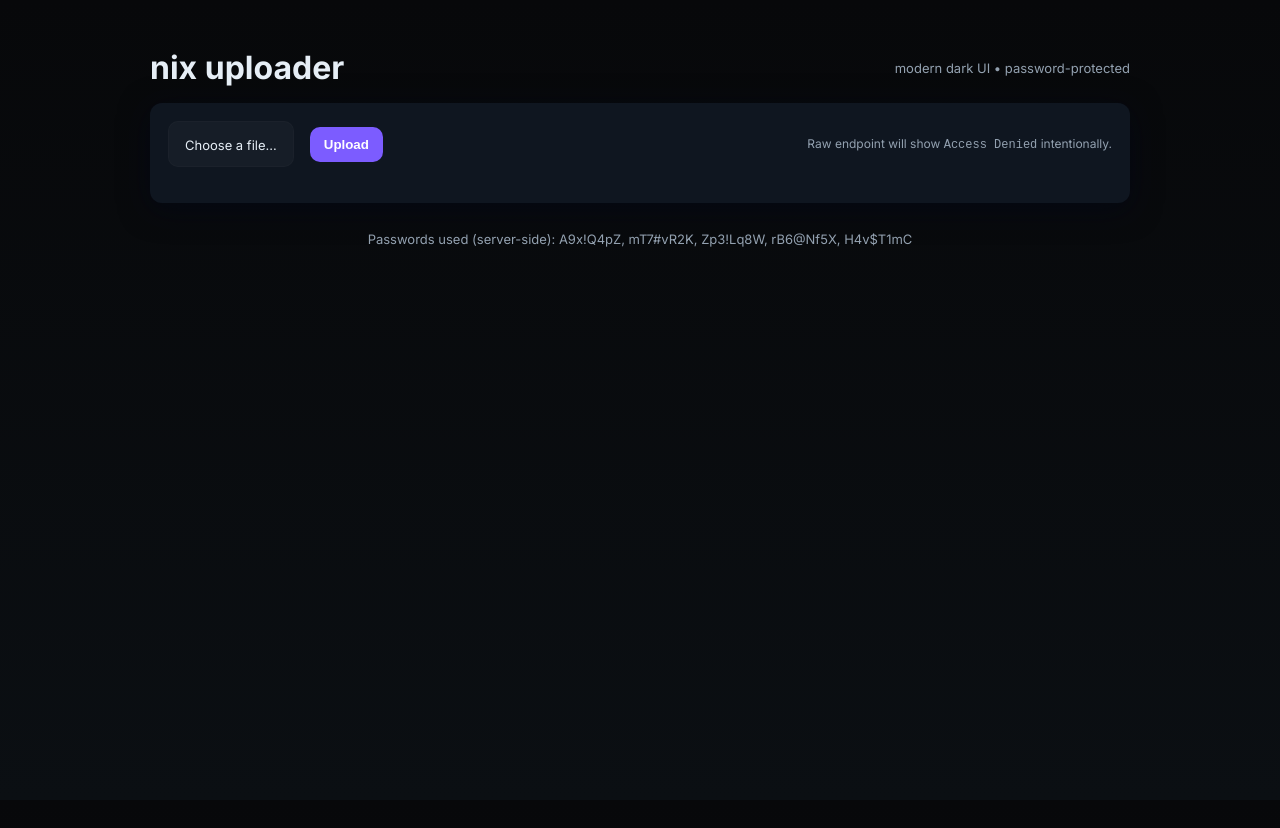
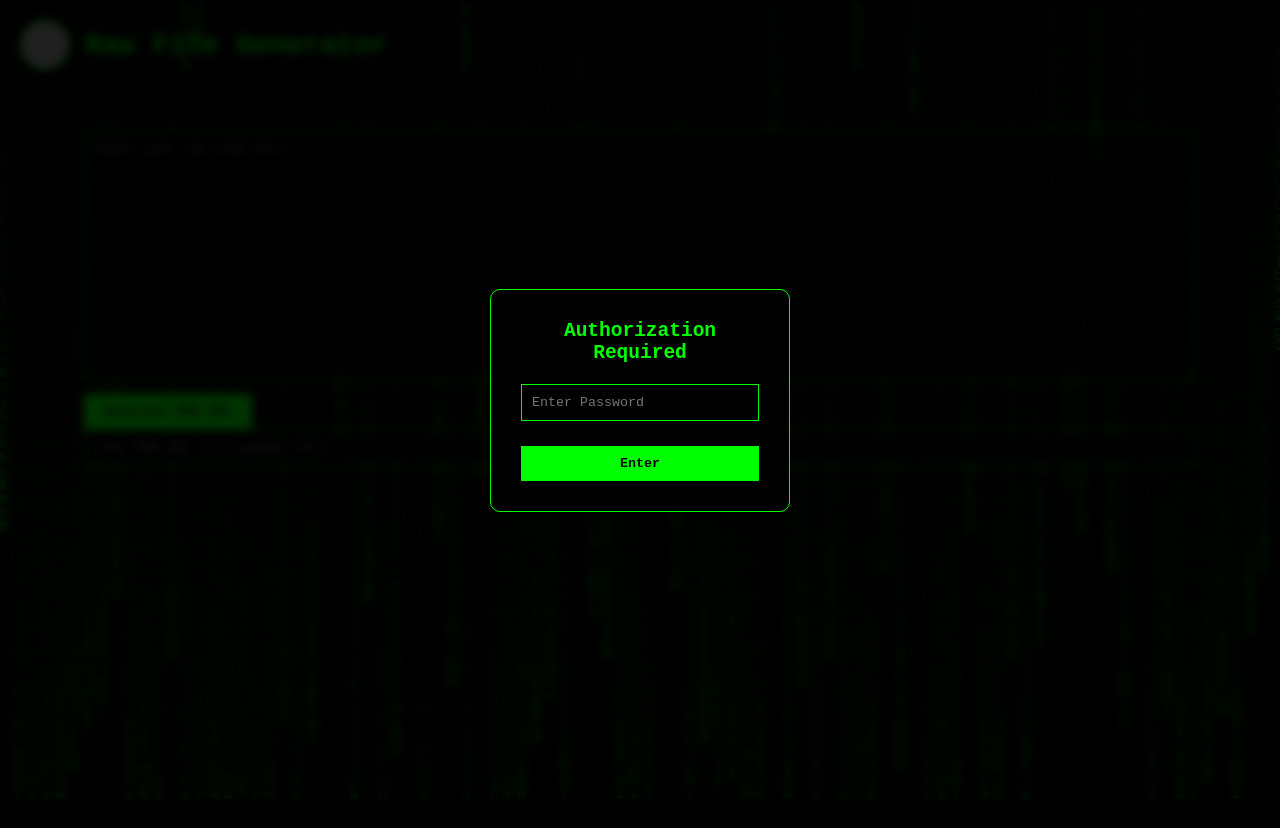
Before and after one commit to sevicbit/api, a plain HTML site: page public/index.html in a window 1280 px wide. After the commit the page ends 800 px from the top, so only its background shows below. Drawn offline with Linux system fonts and the light colour scheme; grey boxes are pictures that could not be loaded.

Commit message:
Refactor index.html for Raw Generator UI
Updated HTML structure and styles for the Raw Generator.

```diff
--- a/public/index.html
+++ b/public/index.html
@@ -1,228 +1,210 @@
-<!doctype html>
+<!DOCTYPE html>
 <html lang="en">
 <head>
-  <meta charset="utf-8">
-  <meta name="viewport" content="width=device-width,initial-scale=1">
-  <title>nix uploader</title>
-  <link href="https://fonts.googleapis.com/css2?family=Inter:wght@300;400;600;700&display=swap" rel="stylesheet">
+<meta charset="UTF-8" />
+<title>Raw Generator</title>
 <style>
-    :root{--bg:#0b0f13;--card:#0f1620;--muted:#93a1b0;--accent:#7c5cff}
-    html,body{height:100%;margin:0;font-family:Inter,system-ui,Segoe UI,Roboto,Helvetica,Arial}
-    body{background:linear-gradient(180deg,#07080a 0%, #0b0f13 100%);color:#e6eef6}
-    .wrap{max-width:980px;margin:28px auto;padding:20px}
-    header{display:flex;align-items:center;justify-content:space-between}
-    h1{margin:0;font-weight:700}
-    .card{background:var(--card);border-radius:12px;padding:18px;box-shadow:0 6px 30px rgba(2,6,23,0.6)}
-    .upload-area{display:flex;gap:16px;align-items:center}
-    .file-input{padding:12px 16px;border-radius:10px;background:rgba(255,255,255,0.03);border:1px solid rgba(255,255,255,0.02)}
-    button{background:var(--accent);border:none;padding:10px 14px;border-radius:10px;color:white;font-weight:600;cursor:pointer}
-    .muted{color:var(--muted)}
-    .uploads{margin-top:18px;display:grid;grid-template-columns:repeat(auto-fit,minmax(220px,1fr));gap:12px}
-    .upload-item{padding:12px;border-radius:10px;background:linear-gradient(180deg,rgba(255,255,255,0.01),transparent);display:flex;flex-direction:column;gap:8px}
-    .small{font-size:13px}
-    .viewer{margin-top:18px}
-    input[type=text], input[type=password]{width:100%;padding:10px;border-radius:8px;border:1px solid rgba(255,255,255,0.04);background:transparent;color:inherit}
-    .progress{height:8px;background:rgba(255,255,255,0.03);border-radius:6px;overflow:hidden}
-    .progress > i{display:block;height:100%;width:0%;background:linear-gradient(90deg,var(--accent),#2ec7b7)}
-    .hint{font-size:12px;color:var(--muted)}
-    footer{margin-top:28px;text-align:center;color:var(--muted);font-size:13px}
-    a.link{color:var(--accent);text-decoration:none}
+    * {
+        margin: 0;
+        padding: 0;
+        box-sizing: border-box;
+        font-family: monospace;
+    }
+
+    body {
+        background: #000;
+        color: #00ff00;
+        overflow: hidden;
+    }
+
+    /* Matrix Background */
+    canvas {
+        position: fixed;
+        top: 0;
+        left: 0;
+        width: 100vw;
+        height: 100vh;
+        z-index: -1;
+    }
+
+    /* Header */
+    .header {
+        display: flex;
+        align-items: center;
+        padding: 20px;
+        gap: 15px;
+    }
+
+    .header img {
+        width: 50px;
+        height: 50px;
+        border-radius: 100%;
+        border: 2px solid #00ff00;
+    }
+
+    .header h1 {
+        color: #00ff00;
+        font-size: 28px;
+    }
+
+    /* Content */
+    .container {
+        padding: 20px;
+        width: 90%;
+        margin: auto;
+        margin-top: 20px;
+    }
+
+    textarea, input {
+        width: 100%;
+        background: rgba(0,0,0,0.6);
+        color: #00ff00;
+        border: 1px solid #00ff00;
+        padding: 10px;
+        backdrop-filter: blur(4px);
+    }
+
+    textarea {
+        height: 250px;
+    }
+
+    button {
+        margin-top: 10px;
+        padding: 10px 20px;
+        background: #00ff00;
+        color: #000;
+        border: none;
+        cursor: pointer;
+        font-weight: bold;
+    }
+
+    /* Authorization Card */
+    .auth-overlay {
+        position: fixed;
+        top: 0;
+        left: 0;
+        width: 100vw;
+        height: 100vh;
+        background: rgba(0,0,0,0.8);
+        backdrop-filter: blur(5px);
+        display: flex;
+        align-items: center;
+        justify-content: center;
+        z-index: 10;
+    }
+
+    .auth-card {
+        background: rgba(0, 0, 0, 0.3);
+        border: 1px solid #00ff00;
+        padding: 30px;
+        width: 300px;
+        text-align: center;
+        border-radius: 10px;
+        backdrop-filter: blur(5px);
+    }
+
+    .auth-card h2 {
+        margin-bottom: 20px;
+        color: #00ff00;
+    }
+
+    .auth-card input {
+        margin-bottom: 15px;
+    }
+
+    .auth-card button {
+        width: 100%;
+    }
 </style>
 </head>
+
 <body>
-  <div class="wrap">
-    <header>
-      <h1>nix uploader</h1>
-      <div class="muted small">modern dark UI • password-protected</div>
-    </header>
 
-    <section class="card" style="margin-top:16px">
-      <div style="display:flex;align-items:center;justify-content:space-between;gap:12px">
-        <div class="upload-area">
-          <label class="file-input">
-            <input id="fileField" type="file" style="display:none">
-            <span id="fileLabel" class="small">Choose a file…</span>
-          </label>
-          <button id="uploadBtn">Upload</button>
-        </div>
-        <div style="text-align:right">
-          <div class="hint">Raw endpoint will show <code>Access Denied</code> intentionally.</div>
+<canvas id="matrix"></canvas>
+
+<!-- AUTH POPUP -->
+<div class="auth-overlay" id="auth">
+    <div class="auth-card">
+        <h2>Authorization Required</h2>
+        <input type="password" id="pass" placeholder="Enter Password">
+        <button onclick="authCheck()">Enter</button>
     </div>
 </div>
 
-      <div class="uploads" id="uploads"></div>
-    </section>
-
-    <section class="card viewer" id="viewerCard" style="display:none">
-      <div style="display:flex; justify-content:space-between; align-items:center">
-        <div>
-          <div id="viewerName" style="font-weight:600"></div>
-          <div id="viewerSize" class="small muted"></div>
-        </div>
-        <div>
-          <a id="downloadBtn" class="link" href="#">Download / Stream</a>
-        </div>
+<!-- HEADER -->
+<div class="header">
+    <img src="https://i.imgur.com/4M34hi2.png" alt="Profile">
+    <h1>Raw File Generator</h1>
 </div>
 
-      <div style="margin-top:12px">
-        <div style="display:flex;gap:8px">
-          <input id="passwordInput" type="password" placeholder="Enter password to view">
-          <button id="unlockBtn">Unlock</button>
-        </div>
-        <div id="authMsg" class="small muted" style="margin-top:8px"></div>
-      </div>
-
-      <div style="margin-top:12px">
-        <div class="progress"><i id="downloadProgress"></i></div>
-      </div>
-    </section>
-
-    <footer>
-      Passwords used (server-side): <span class="muted">A9x!Q4pZ, mT7#vR2K, Zp3!Lq8W, rB6@Nf5X, H4v$T1mC</span>
-    </footer>
+<!-- MAIN CONTENT -->
+<div class="container">
+    <textarea id="code" placeholder="Paste your raw code here..."></textarea>
+    <button onclick="generate()">Generate RAW URL</button>
+    <input id="result" placeholder="Your RAW URL will appear here..." readonly />
 </div>
 
 <script>
-    const uploadsEl = document.getElementById('uploads');
-    const fileField = document.getElementById('fileField');
-    const fileLabel = document.getElementById('fileLabel');
-    const uploadBtn = document.getElementById('uploadBtn');
-    const viewerCard = document.getElementById('viewerCard');
-    const viewerName = document.getElementById('viewerName');
-    const viewerSize = document.getElementById('viewerSize');
-    const passwordInput = document.getElementById('passwordInput');
-    const unlockBtn = document.getElementById('unlockBtn');
-    const authMsg = document.getElementById('authMsg');
-    const downloadBtn = document.getElementById('downloadBtn');
-    const progressBar = document.getElementById('downloadProgress');
+/* ---- PASSWORD CHECK ---- */
+const correctPassword = "12345"; // CHANGE THIS PASSWORD
 
-    let lastUploads = [];
-    let selected = null;
-    let currentToken = null;
-
-    fileLabel.addEventListener('click', () => fileField.click());
-    fileField.addEventListener('change', () => {
-      const f = fileField.files[0];
-      fileLabel.textContent = f ? `${f.name} (${Math.round(f.size/1024)} KB)` : 'Choose a file…';
-    });
-
-    uploadBtn.addEventListener('click', async () => {
-      const f = fileField.files[0];
-      if (!f) return alert('Pick a file first');
-      const fd = new FormData();
-      fd.append('file', f);
-      uploadBtn.disabled = true; uploadBtn.textContent = 'Uploading...';
-      try {
-        const r = await fetch('/upload', { method: 'POST', body: fd });
-        const j = await r.json();
-        if (!j.ok) throw new Error(j.error || 'Upload failed');
-        lastUploads.unshift(j.meta);
-        renderUploads();
-        fileField.value = '';
-        fileLabel.textContent = 'Choose a file…';
-      } catch (e) {
-        alert('Upload error: '+e.message);
-      }
-      uploadBtn.disabled = false; uploadBtn.textContent = 'Upload';
-    });
-
-    function renderUploads() {
-      uploadsEl.innerHTML = '';
-      for (const m of lastUploads) {
-        const it = document.createElement('div');
-        it.className = 'upload-item';
-        it.innerHTML = `<div style="display:flex;justify-content:space-between;align-items:center"><div><strong>${escapeHtml(m.originalName)}</strong><div class="small muted">${new Date(m.uploadedAt).toLocaleString()}</div></div><div><button data-id="${m.id}" class="viewBtn">View</button></div></div>`;
-        uploadsEl.appendChild(it);
-      }
-      Array.from(document.getElementsByClassName('viewBtn')).forEach(b => b.addEventListener('click', async e => {
-        const id = e.currentTarget.getAttribute('data-id');
-        await openViewer(id);
-      }));
-    }
-
-    async function openViewer(id) {
-      const r = await fetch(`/file/${id}/meta`);
-      const j = await r.json();
-      if (!j.ok) return alert('Failed to load metadata');
-      selected = j.meta;
-      currentToken = null;
-      viewerCard.style.display = 'block';
-      viewerName.textContent = selected.originalName;
-      viewerSize.textContent = `${selected.size} bytes • uploaded ${new Date(selected.uploadedAt).toLocaleString()}`;
-      authMsg.textContent = 'Enter one of the allowed passwords to stream/download.';
-      progressBar.style.width = '0%';
-      passwordInput.value = '';
-      downloadBtn.href = '#';
-      downloadBtn.onclick = (ev) => { ev.preventDefault(); if (currentToken) streamAndDownload(selected.id, currentToken); else alert('Unlock first'); };
-    }
-
-    unlockBtn.addEventListener('click', async () => {
-      if (!selected) return;
-      authMsg.textContent = 'Checking...';
-      try {
-        const r = await fetch(`/auth/${selected.id}`, { method:'POST', headers:{'Content-Type':'application/json'}, body: JSON.stringify({ password: passwordInput.value }) });
-        const j = await r.json();
-        if (!j.ok) throw new Error(j.error || 'Auth failed');
-        currentToken = j.token;
-        authMsg.textContent = 'Unlocked — you can stream or download now.';
-      } catch (e) {
-        authMsg.textContent = 'Invalid password.';
-      }
-    });
-
-    // streaming + save to file via blob while showing progress
-    async function streamAndDownload(id, token) {
-      progressBar.style.width = '0%';
-      try {
-        const r = await fetch(`/stream/${id}`, { headers: { 'Authorization': 'Bearer '+token } });
-        if (!r.ok) {
-          const j = await r.json().catch(()=>null);
-          alert('Stream failed: ' + (j && j.error || r.statusText));
-          return;
-        }
-        const contentLength = r.headers.get('content-length');
-        const total = contentLength ? parseInt(contentLength,10) : NaN;
-        const reader = r.body.getReader();
-        const chunks = [];
-        let received = 0;
-        while (true) {
-          const { done, value } = await reader.read();
-          if (done) break;
-          chunks.push(value);
-          received += value.length;
-          if (!isNaN(total)) {
-            const pct = Math.round((received/total)*100);
-            progressBar.style.width = pct + '%';
+function authCheck() {
+    const input = document.getElementById("pass").value;
+    if (input === correctPassword) {
+        document.getElementById("auth").style.display = "none";
     } else {
-            progressBar.style.width = '60%';
-          }
-        }
-        progressBar.style.width = '100%';
-        const blob = new Blob(chunks);
-        const url = URL.createObjectURL(blob);
-        const a = document.createElement('a');
-        a.href = url;
-        a.download = selected.originalName;
-        document.body.appendChild(a);
-        a.click();
-        a.remove();
-        URL.revokeObjectURL(url);
-      } catch (e) {
-        alert('Download error: '+e.message);
+        alert("Wrong password.");
     }
 }
 
-    function escapeHtml(s){return s.replaceAll('&','&amp;').replaceAll('<','&lt;').replaceAll('>','&gt;');}
+/* ---- RAW GENERATOR ---- */
+async function generate() {
+  const code = document.getElementById("code").value;
+  if (!code.trim()) return alert("Paste something!");
 
-    // if URL path is /view/:id, auto-open
-    (function checkAutoOpen(){
-      const p = location.pathname.split('/');
-      if (p[1] === 'view' && p[2]) {
-        const id = p[2];
-        // fetch meta to populate
-        fetch(`/file/${id}/meta`).then(r=>r.json()).then(j=>{if(j.ok){ lastUploads.unshift(j.meta); renderUploads(); openViewer(id); }}).catch(()=>{});
+  const res = await fetch("/api/create", {
+      method: "POST",
+      headers: { "Content-Type": "application/json" },
+      body: JSON.stringify({ code })
+  });
+
+  const data = await res.json();
+  document.getElementById("result").value = data.url;
 }
-    })();
+
+/* ---- MATRIX FALLING TEXT ---- */
+const canvas = document.getElementById("matrix");
+const ctx = canvas.getContext("2d");
+
+canvas.height = window.innerHeight;
+canvas.width = window.innerWidth;
+
+const letters = "01abcdefghijklmnopqrstuvwxyzABCDEFGHIJKLMNOPQRSTUVWXYZ";
+const fontSize = 14;
+const columns = canvas.width / fontSize;
+
+const drops = [];
+for (let i = 0; i < columns; i++) drops[i] = 1;
+
+function draw() {
+    ctx.fillStyle = "rgba(0, 0, 0, 0.05)";
+    ctx.fillRect(0, 0, canvas.width, canvas.height);
+
+    ctx.fillStyle = "#0f0";
+    ctx.font = fontSize + "px monospace";
+
+    for (let i = 0; i < drops.length; i++) {
+        const text = letters.charAt(Math.floor(Math.random() * letters.length));
+        ctx.fillText(text, i * fontSize, drops[i] * fontSize);
+
+        if (drops[i] * fontSize > canvas.height && Math.random() > 0.95) drops[i] = 0;
+
+        drops[i]++;
+    }
+}
+
+setInterval(draw, 40);
 </script>
+
 </body>
 </html>
```
Lines whose indentation alone changed are shown as unchanged.
